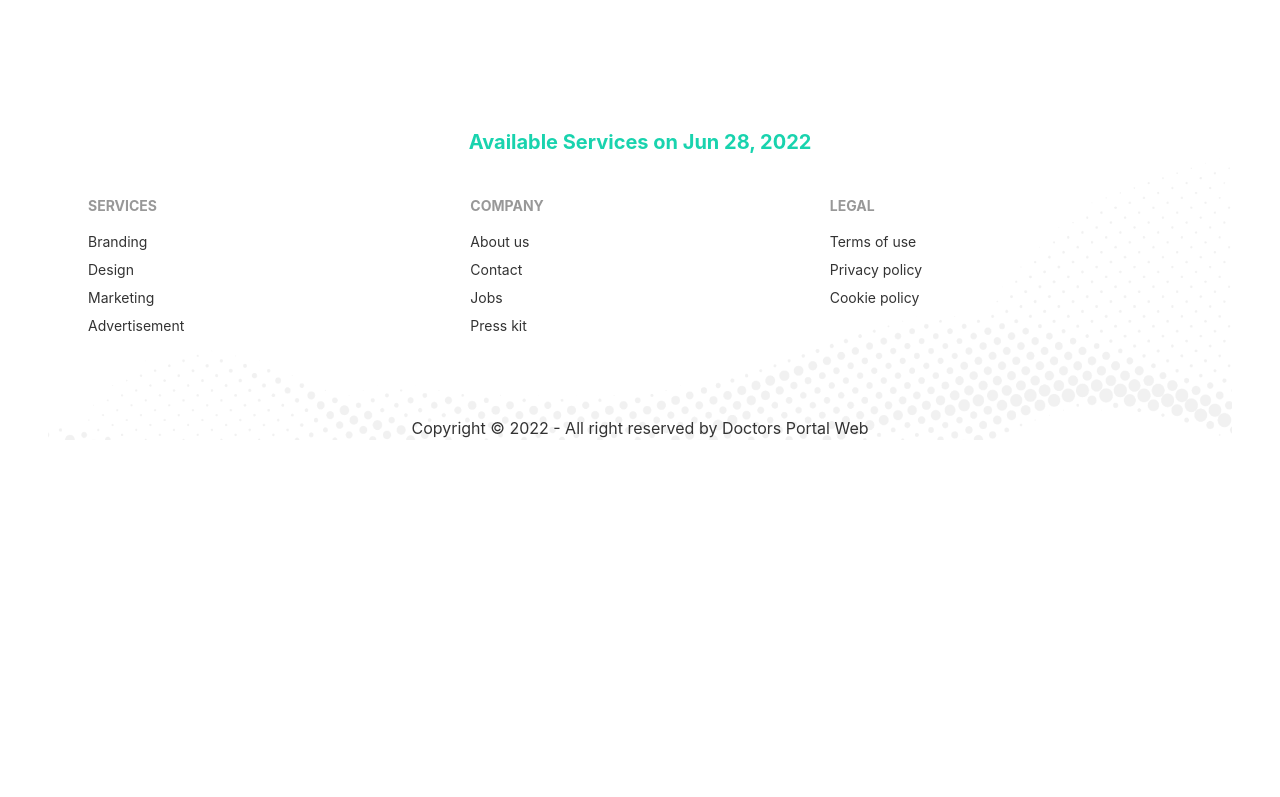
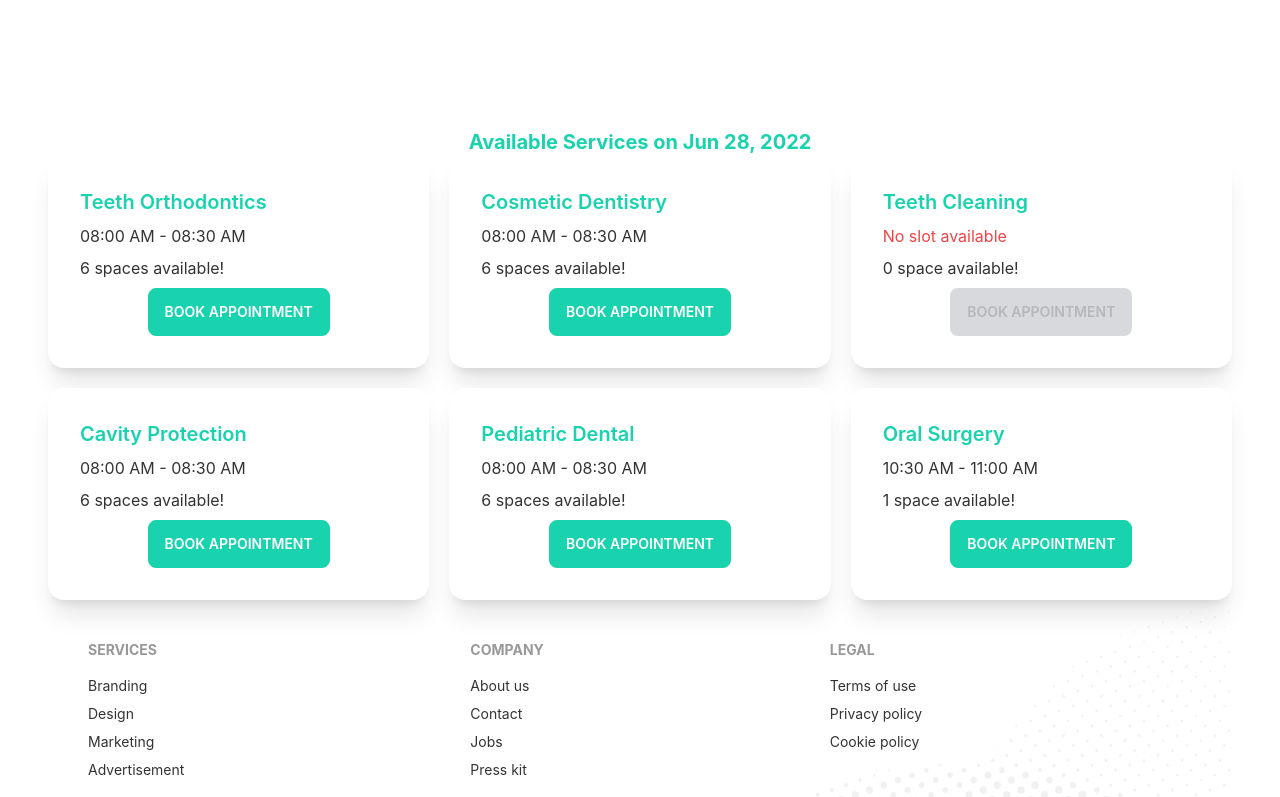
Before and after one commit to rumanak21/doctors-portal-web, a React (Create React App) app: page /appointment in a window 1280 px wide. Shown: the part 736-1533 px from the top of the page. Before the commit the page ends 1216 px from the top, so only its background shows below. Built offline with nearby package versions, Linux system fonts and the light colour scheme.

Commit message:
Booking Options and available slots done

```diff
--- /dev/null
+++ b/public/services.json
@@ -0,0 +1,65 @@
+[
+    {
+        "_id": 1,
+        "name": "Teeth Orthodontics",
+        "slot": [
+            "08:00 AM - 08:30 AM",
+            "08:30 AM - 09:00 AM",
+            "09:00 AM - 09:30 AM",
+            "09:30 AM - 10:00 AM",
+            "10:00 AM - 10:30 AM",
+            "10:30 AM - 11:00 AM"
+        ]
+    },
+    {
+        "_id": 2,
+        "name": "Cosmetic Dentistry",
+        "slot": [
+            "08:00 AM - 08:30 AM",
+            "08:30 AM - 09:00 AM",
+            "09:00 AM - 09:30 AM",
+            "09:30 AM - 10:00 AM",
+            "10:00 AM - 10:30 AM",
+            "10:30 AM - 11:00 AM"
+        ]
+    },
+    {
+        "_id": 3,
+        "name": "Teeth Cleaning",
+        "slot": [
+
+        ]
+    },
+    {
+        "_id": 4,
+        "name": "Cavity Protection",
+        "slot": [
+            "08:00 AM - 08:30 AM",
+            "08:30 AM - 09:00 AM",
+            "09:00 AM - 09:30 AM",
+            "09:30 AM - 10:00 AM",
+            "10:00 AM - 10:30 AM",
+            "10:30 AM - 11:00 AM"
+        ]
+    },
+    {
+        "_id": 5,
+        "name": "Pediatric Dental",
+        "slot": [
+            "08:00 AM - 08:30 AM",
+            "08:30 AM - 09:00 AM",
+            "09:00 AM - 09:30 AM",
+            "09:30 AM - 10:00 AM",
+            "10:00 AM - 10:30 AM",
+            "10:30 AM - 11:00 AM"
+        ]
+    },
+    {
+        "_id": 6,
+        "name": "Oral Surgery",
+        "slot": [
+
+            "10:30 AM - 11:00 AM"
+        ]
+    }
+]
--- a/src/pages/Appointment/AvailableAppoinment.js
+++ b/src/pages/Appointment/AvailableAppoinment.js
@@ -1,11 +1,28 @@
 import { format } from 'date-fns/esm';
 import React from 'react';
+import { useEffect } from 'react';
+import { useState } from 'react';
+import Service from './Service';
 
-const AvailableAppoinment = ({date}) => {
+
+const AvailableAppoinment = ({ date }) => {
+    const [services, setServices] = useState([])
+    useEffect(() => {
+        fetch('services.json')
+            .then(res => res.json())
+            .then(data => setServices(data));
+    }, [])
     return (
         <div>
             <h4 className='text-xl text-secondary text-center font-bold'>Available Services on {format(date, 'PP')}</h4>
+            <div className='grid grid-cols-1 md:grid-cols-2 lg:grid-cols-3 gap-5'>
+            {services.map(service=> <Service
+            key = {service._id}
+            service= {service}
+            ></Service> )}
+            </div>
         </div>
+
     );
 };
 
--- /dev/null
+++ b/src/pages/Appointment/Service.js
@@ -0,0 +1,21 @@
+import React from 'react';
+
+const Service = ({ service }) => {
+    const {name, slot} = service;
+    return (
+        <div class="card lg:max-w-lg bg-base-100 shadow-xl">
+            <div class="card-body">
+                <h2 class="card-title text-secondary">{name}</h2>
+                <p>
+                    {slot.length? <span>{slot[0]}</span>: <span className='text-red-500'>No slot available</span> }
+                </p>
+                <p>{slot.length} {slot.length>1? 'spaces': 'space'} available!</p>
+                <div class="card-actions justify-center">
+                    <button disabled={slot.length===0} class="btn btn-secondary uppercase text-white">Book Appointment</button>
+                </div>
+            </div>
+        </div>
+    );
+};
+
+export default Service;
```
